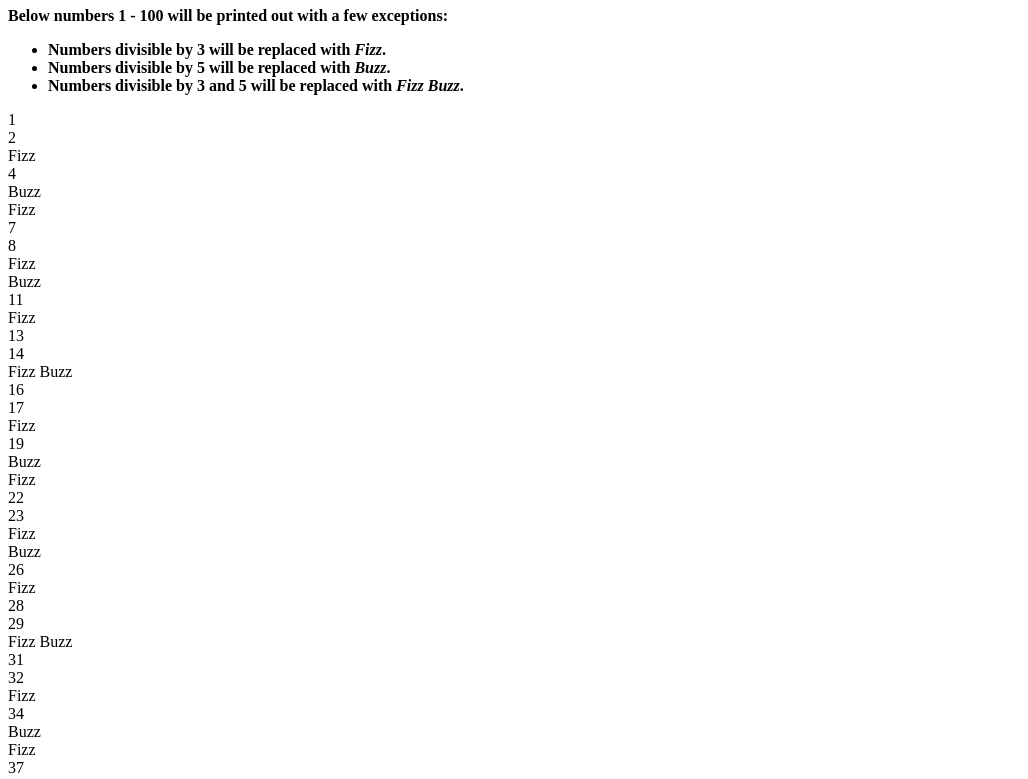
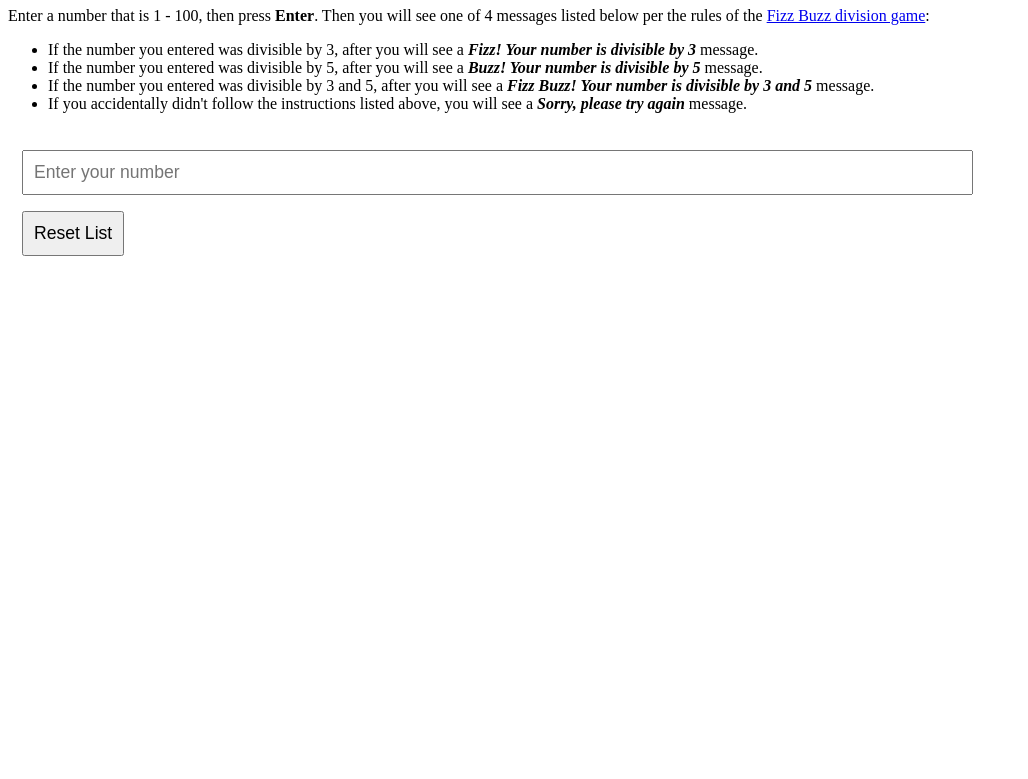
Before and after one commit to Hollyw00d/fizzBuzzApp02, a plain HTML site: page index.html in a window 1280 px wide. Shown: the part 73-852 px from the top of the page, without its empty margins (0-1028 px from the left). After the commit the page ends 800 px from the top, so only its background shows below. Drawn offline with Linux system fonts and the light colour scheme.

Commit message:
middle of adding input tag with jquery

```diff
--- /dev/null
+++ b/css/styles.css
@@ -0,0 +1,20 @@
+/* General */
+
+#enter-your-number fieldset {
+	border: none;
+}
+
+#enter-your-number input {
+	width: 75%;
+	display: block;
+	padding: 10px;
+	font-size: 1.1em;
+	clear: both;
+}
+
+#enter-your-number button {
+	display: block;
+	padding: 10px;
+	font-size: 1.1em;
+	clear: both;
+}
--- a/index.html
+++ b/index.html
@@ -1,23 +1,33 @@
 <!DOCTYPE html>
 <html>
 <head>
+	<meta charset="utf-8" />
 	<title>Fizz Buzz App Using jQuery by Matt Jennings</title>
+	<link href="css/styles.css" rel="stylesheet" type="text/css" />
 	<script src="js/jquery-1.11.1.min.js"></script>
 	<script src="js/local.js"></script>
 </head>
 <body>
 
-<h1>Fizz Buzz App Using jQuery by Matt Jennings</h1>
+<h1>Refactored Fizz Buzz App Using jQuery by Matt Jennings</h1>
 
-<p><strong>Below numbers 1 - 100 will be printed out with a few exceptions:</strong></p>
+<p>Enter a number that is 1 - 100, then press <strong>Enter</strong>. Then you will see one of 4 messages listed below per the rules of the <a href="http://en.wikipedia.org/wiki/Fizz_buzz" target="_blank">Fizz Buzz division game</a>:</p>
 
 <ul>
-	<li><strong>Numbers divisible by 3 will be replaced with <em>Fizz</em>.</strong></li>
-	<li><strong>Numbers divisible by 5 will be replaced with <em>Buzz</em>.</strong></li>
-	<li><strong>Numbers divisible by 3 and 5 will be replaced with <em>Fizz Buzz</em>.</strong></li>
+	<li>If the number you entered was divisible by 3, after you will see a <strong><em>Fizz! Your number is divisible by 3</em></strong> message.</li>
+	<li>If the number you entered was divisible by 5, after you will see a <strong><em>Buzz! Your number is divisible by 5</em></strong> message.</li>
+	<li>If the number you entered was divisible by 3 and 5, after you will see a <strong><em>Fizz Buzz! Your number is divisible by 3 and 5</em></strong> message.</li>
+	<li>If you accidentally didn't follow the instructions listed above, you will see a <strong><em>Sorry, please try again</em></strong> message.</li>
 </ul>
 
-<p id="fizzbuzz-output"></p>
+<form id="enter-your-number">
+	<fieldset>
+		<p><input placeholder="Enter your number" type="text" id="enter-number-field" /></p>
+
+		<button>Reset List</button>
+
+	</fieldset>
+</form>
 
 </body>
 </html>
--- a/js/local.js
+++ b/js/local.js
@@ -12,37 +12,66 @@
 // Start jQuery Ready Function
 $(function() {
 
-	// Fizz Buzz JS
-	function fizzBuzz() {
 
-		// Fizz Buzz output container
-		var outputContainer = $("#fizzbuzz-output");
+// Add list items when pressing [Enter] key
+	$("#enter-number-field").on("keypress", function(event) {
 
-		// Print 1 - 100 with  exceptions for:
-		// >> 3 prints out "Fizz"
-		// >> 5 prints out "Buzz"
-		// >> 3 prints out "Fizz Buzz"
-		function printOneThroughHundred() {
-			for(var i = 1; i <= 100; i++) {
-				if(i % 3 == 0 && i % 5 == 0) {
-					$(outputContainer).append("Fizz Buzz<br />");
-				} else if(i % 3 == 0) {
-					$(outputContainer).append("Fizz<br />");
-				} else if(i % 5 == 0) {
-					$(outputContainer).append("Buzz<br />");
-				} else {
-					$(outputContainer).append(i + "<br />");
-				}
+		if (event.which == "13") {
+			event.preventDefault();
 
-			}
+			// Get [input] text variable
+			var listItemInput = $(this).val();
+
+			// Create the list item & click event to cross off individual list item
+//			var task = $("<li>").html(listItemInput).attr("class", "pending").on("click", function() {
+//				if($(this).hasClass("pending")) {
+//					$(this).removeClass("pending").addClass("done");
+//				} else {
+//					$(this).removeClass("done").addClass("pending");
+//				}
+//			});
+//
+//			listOutput.append(task);
+
+			// After adding new list item replace input[value] attribute with an empty string
+			$(this).val("");
 		}
-		printOneThroughHundred();
 
-	}
-	fizzBuzz();
+	});
+
+
+
+
+//	function fizzBuzz() {
+//
+//		var outputContainer = $("#fizzbuzz-output");
+//
+//		function printOneThroughHundred() {
+//			for(var i = 1; i <= 100; i++) {
+//				if(i % 3 == 0 && i % 5 == 0) {
+//					$(outputContainer).append("Fizz Buzz<br />");
+//				} else if(i % 3 == 0) {
+//					$(outputContainer).append("Fizz<br />");
+//				} else if(i % 5 == 0) {
+//					$(outputContainer).append("Buzz<br />");
+//				} else {
+//					$(outputContainer).append(i + "<br />");
+//				}
+//
+//			}
+//		}
+//		printOneThroughHundred();
+//
+//	}
+//	fizzBuzz();
+//
+
+
 
 });
 // End jQuery Ready Function
 
+
+
 })();
 // End Anonymous function
```
